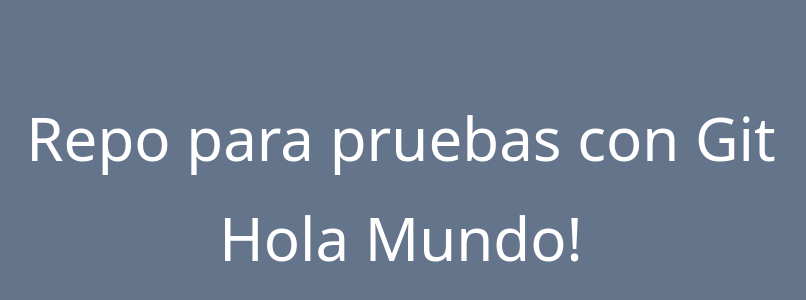
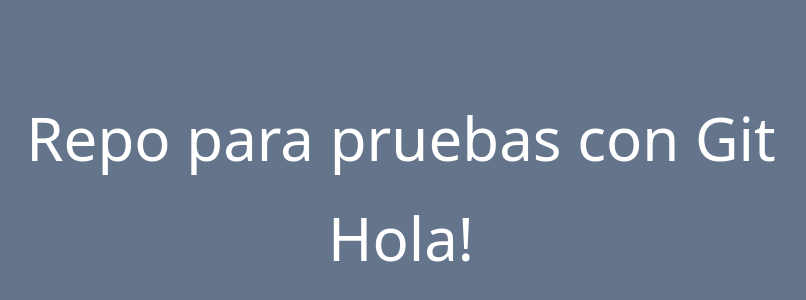
Before and after one commit to r4cun4/gitflow-test, a Vue app: page / in a window 1280 px wide. Shown: the part 192-492 px from the top of the page, without its empty margins (239-1045 px from the left). Built offline with nearby package versions, Linux system fonts and the light colour scheme.

Commit message:
upd tag p

```diff
--- a/src/App.vue
+++ b/src/App.vue
@@ -3,6 +3,6 @@
 
     <h1 class="text-6xl text-white">Repo para pruebas con Git</h1>
 
-    <p class="text-white text-6xl m-10">Hola Mundo!</p>
+    <p class="text-white text-6xl m-10">Hola!</p>
   </main>
 </template>
```
